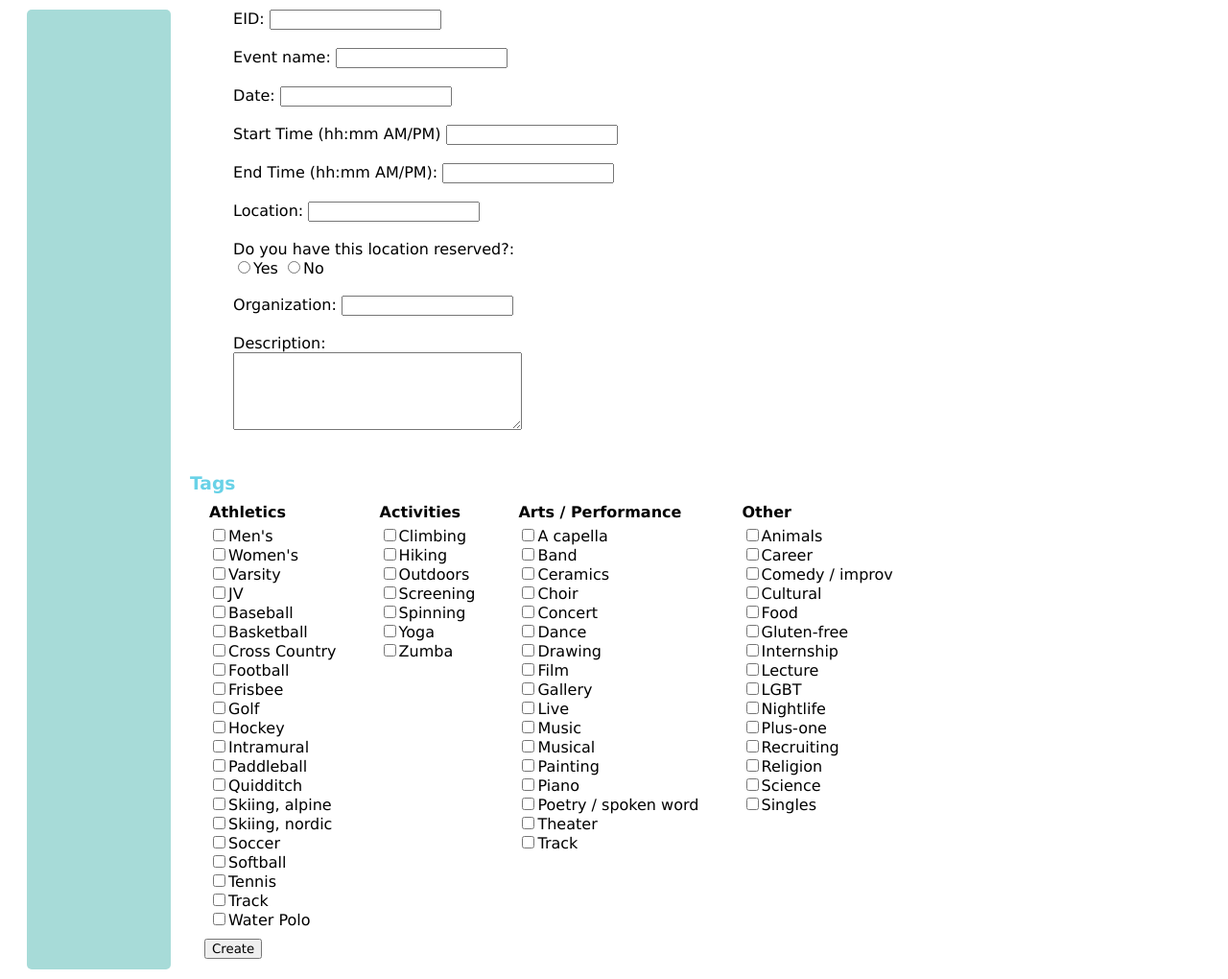
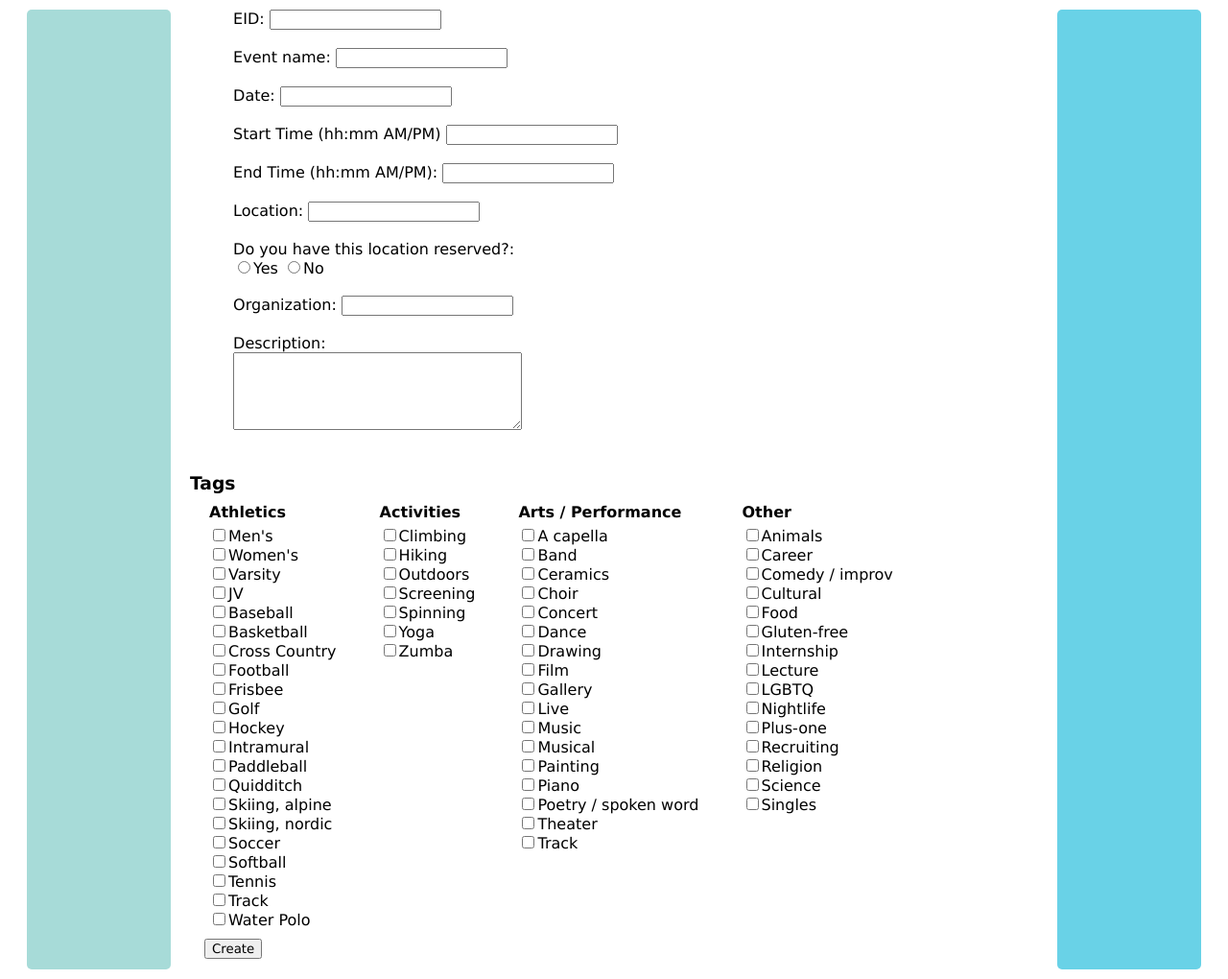
Before and after one commit to gracebenz/Midd_Calendar, a PHP site: page /entry.php in a window 1280 px wide. Shown: the part 58-1078 px from the top of the page at 96% size. Run offline with PHP 8.4, Linux system fonts and the light colour scheme; some libraries are stand-ins or nearby versions.

Commit message:
merging grace's and sam's code

```diff
--- a/entry.php
+++ b/entry.php
@@ -34,7 +34,7 @@ $con = mysql_connect(DB_SERVER, DB_USERNAME, DB_PASSWORD, DB_DATABASE) or die("C
 		</script>
 		<!---->
 
-		<!--time widget-->
+		<!--time widget
         <link rel="stylesheet" type="text/css" href="jquery.ptTimeSelect.css" />
         <script type="text/javascript" src="jquery.ptTimeSelect.js"></script>
         <script type="text/javascript" src="http://code.jquery.com/ui/1.10.3/themes/smoothness/jquery-ui.css"></script>
@@ -46,7 +46,7 @@ $con = mysql_connect(DB_SERVER, DB_USERNAME, DB_PASSWORD, DB_DATABASE) or die("C
             $('input[name="endEventTime"]').ptTimeSelect();
         });
     	</script>
-		<!---->
+		-->
 	</head>
 
 	<body>
@@ -56,6 +56,7 @@ $con = mysql_connect(DB_SERVER, DB_USERNAME, DB_PASSWORD, DB_DATABASE) or die("C
 		</div>
 
 		<div class="left"></div>
+		<div class="right"></div>
 		<div id="footer"></div>
 
 		<div id="forms">
@@ -144,7 +145,7 @@ $con = mysql_connect(DB_SERVER, DB_USERNAME, DB_PASSWORD, DB_DATABASE) or die("C
 		<input type="checkbox" name="tag" value="gluten"/>Gluten-free<br>
 		<input type="checkbox" name="tag" value="internship"/>Internship<br>
 		<input type="checkbox" name="tag" value="lecture"/>Lecture<br>
-		<input type="checkbox" name="tag" value="lgbt"/>LGBT<br>
+		<input type="checkbox" name="tag" value="lgbtq"/>LGBTQ<br>
 		<input type="checkbox" name="tag" value="nightlife"/>Nightlife<br>
 		<input type="checkbox" name="tag" value="plusone"/>Plus-one<br>
 		<input type="checkbox" name="tag" value="recruiting"/>Recruiting<br>
--- a/entryStylesheet.css
+++ b/entryStylesheet.css
@@ -24,6 +24,14 @@ div {
 	margin-bottom: 10px;
 }
 
+.right {
+	height: 1000px;
+	width: 150px;
+	background-color: #69D2E7;
+	float: right;
+	margin-bottom: 10px;
+}
+69D2E7
 #footer {
 	height: 50px;
 	background-color: #69D2E7;
@@ -42,7 +50,7 @@ h4 {
 
 h3 {
 	margin-bottom: 5px;
-	color: #69D2E7;
+
 }
 
 h2 {
```
